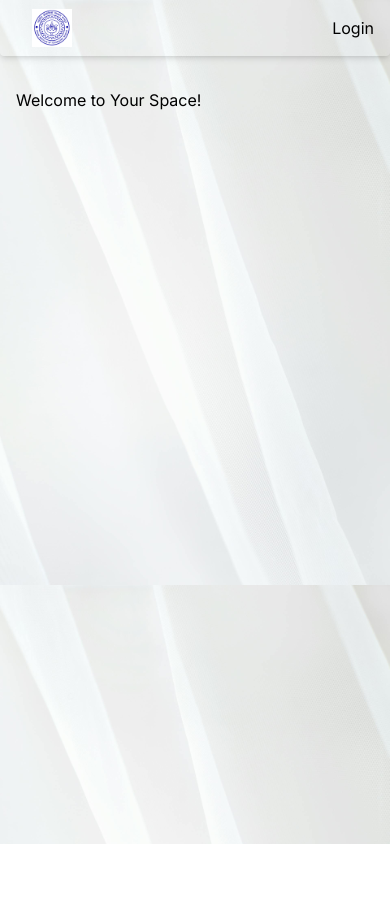
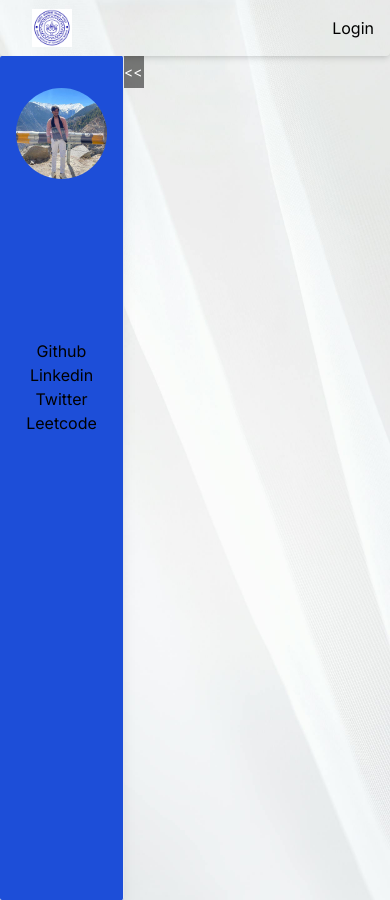
Before and after one commit to eisemsi2/trackingProject, a Next.js app: page /myspace in a window 390 px wide. Before the commit the page ends 844 px from the top, so only its background shows below. Built offline with nearby package versions, Linux system fonts and the light colour scheme.

Commit message:
added sidebar

```diff
--- a/src/app/myspace/page.tsx
+++ b/src/app/myspace/page.tsx
@@ -1,8 +1,11 @@
+import { SideBarLeft } from "../ui/sidebars";
+import { SideBarRight } from "../ui/sidebars";
+
 export default function MySpace() {
     return (
-        <div className="px-4">
-
-            Welcome to Your Space!
+        <div className="flex flex-row">
+            <SideBarLeft />
+            <SideBarRight />
 
         </div>
 
--- a/src/app/ui/navbars.tsx
+++ b/src/app/ui/navbars.tsx
@@ -8,7 +8,7 @@ export function INavbar({children}: Readonly<{children: React.ReactNode;}>) {
         //     </a>
         //     <div className="ml-auto"> Login </div>
         // </nav>
-        <nav className="flex flex-row h-14 items-center justify-center rounded shadow-md mb-8 px-4">
+        <nav className="flex flex-row h-14 items-center justify-center rounded shadow-md px-4">
             {children}
         </nav>
 
--- /dev/null
+++ b/src/app/ui/sidebars.tsx
@@ -0,0 +1,62 @@
+'use client';
+import Image from 'next/image';
+import { useState } from 'react';
+
+export function SideBarLeft() {
+
+    const [isOpen, setIsOpen] = useState(true);
+    function handleToggle() {
+        setIsOpen((prevOpen) => !prevOpen);
+    }
+
+    return (
+        <div className={`md:w-36 w-36 flex flex-row
+            gap-0
+            relative
+            ${isOpen ? 'translate-x-0' : 'translate-x-[-124px]'}
+            transition-transform duration-1000 ease-in-out
+        `}>
+            <div className={`
+                flex flex-col shadow-lg
+                h-screen rounded-sm
+                md:w-[100%] w-[124px]
+                bg-blue-700
+                border-r
+                transition-transform duration-1000 ease-in-out
+                md:translate-x-0 px-4 py-8 items-center
+            `}>
+
+                <Image className='rounded-full justify-self-start'
+                    src="/photo.jpeg" alt="myspace photo"
+                    height={100} width={100}
+                />
+                <span className='mt-40'> Github </span>
+                <span> Linkedin </span>
+                <span> Twitter </span>
+                <span> Leetcode </span>
+            </div>
+            <button className={`
+                bg-black/50
+                text-white
+                text-sm
+                h-8 w-5
+                md:hidden
+                text-start
+                m-0
+            `}
+            onClick={handleToggle}
+            >
+                {isOpen ? '<<' : '>>'}
+            </button>
+
+        </div>
+    );
+}
+
+export function SideBarRight() {
+    return (
+        <div className="hidden ml-auto md:flex flex-col shadow-2xl h-screen w-1/12 rounded-sm bg-black/30">
+
+        </div>
+    );
+}
```
Also changed, not shown: public/photo.jpeg (added).
